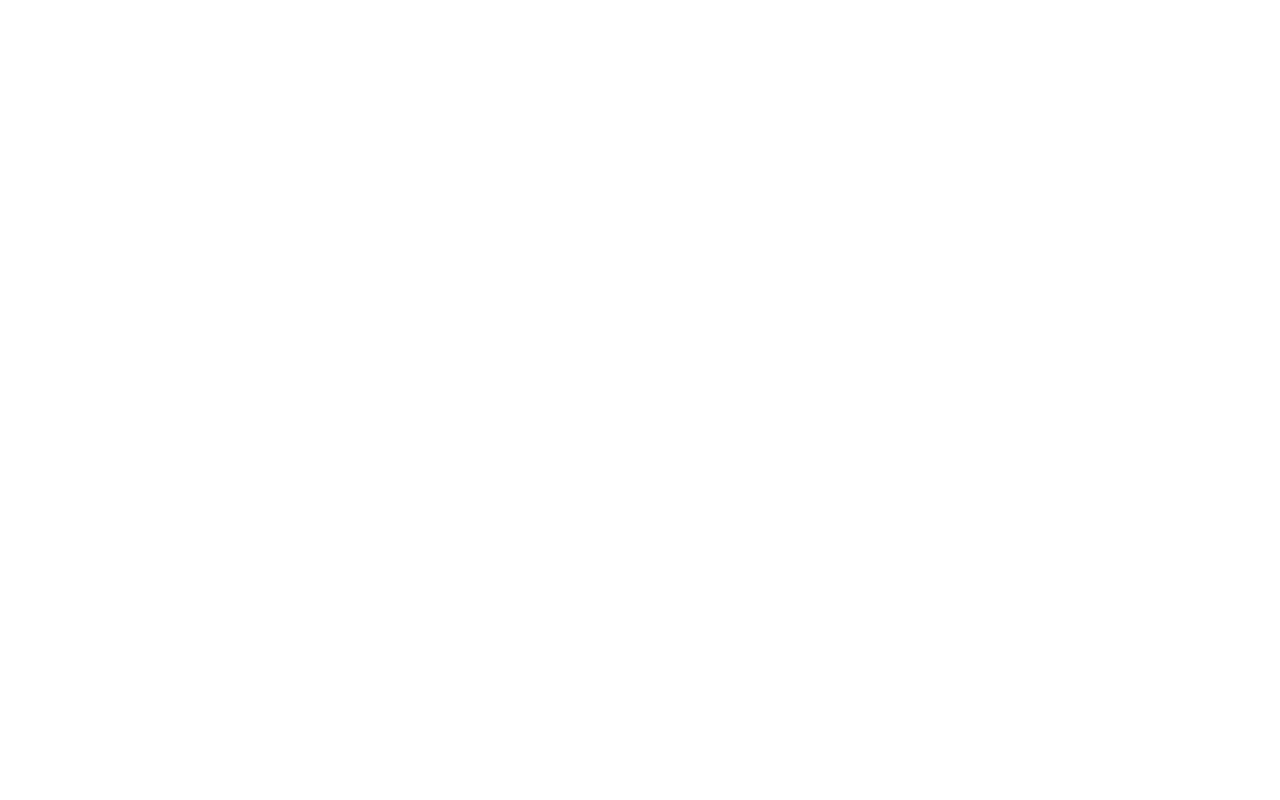
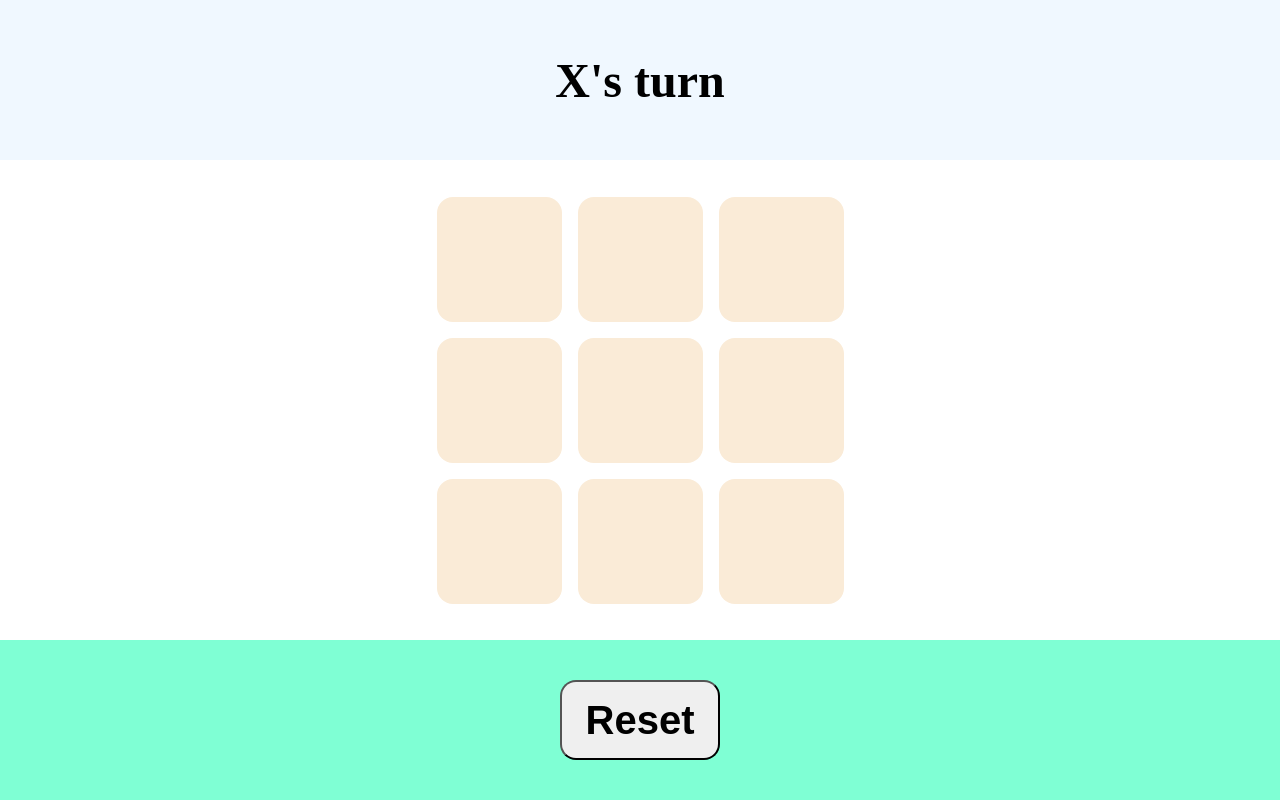
Before and after one commit to spirus-dev/tick-tac-toe, a plain HTML site: page index.html in a window 1280 px wide. Drawn offline with Linux system fonts and the light colour scheme.

Commit message:
Completed the tic tac toe game
Now the javascript is linked to the UI and now the game is playable. The next steps will be adding the AI to play the game and giving the feature to add the player names.

```diff
--- a/index.html
+++ b/index.html
@@ -9,6 +9,20 @@
     <link rel="stylesheet" href="style.css">
 </head>
 <body>
-
+    <div class="message">Sample message to be shown here</div>
+    <div class="board">
+        <div class="box" data-index="0"></div>
+        <div class="box" data-index="1"></div>
+        <div class="box" data-index="2"></div>
+        <div class="box" data-index="3"></div>
+        <div class="box" data-index="4"></div>
+        <div class="box" data-index="5"></div>
+        <div class="box" data-index="6"></div>
+        <div class="box" data-index="7"></div>
+        <div class="box" data-index="8"></div>
+    </div>
+    <div class="control">
+        <button id="reset">Reset</button>
+    </div>
 </body>
 </html>
--- a/script.js
+++ b/script.js
@@ -1,6 +1,6 @@
 const DisplayController = (function(){
     const renderMessage = function(message){
-        console.log(message);
+        messageBox.innerText=message
     }
 
     return{
@@ -12,7 +12,9 @@ const GameBoard = (function(){
     let gameBoard = ["","","","","","","","",""];
 
     const renderBoard = function(){
-        DisplayController.renderMessage(gameBoard);
+        for (let index = 0; index < gameBoard.length; index++) {
+            boxes[index].innerText=gameBoard[index];
+        }
     };
 
     const updateBoard = function(index,value){
@@ -28,7 +30,6 @@ const GameBoard = (function(){
 })();
 
 const Player = function(name,marker){
-    DisplayController.renderMessage(`Player created with name as ${name} and marker as ${marker}`)
     return {
         name,
         marker
@@ -43,10 +44,11 @@ const Game = (function(){
     const start= function(){
         DisplayController.renderMessage('Game started');
         players=[
-            Player('Saurabh','X'),
-            Player('Aditya','O')
+            Player('Player X','X'),
+            Player('Player O','O')
         ];
         currentPlayerIndex = 0;
+        DisplayController.renderMessage(`${players[currentPlayerIndex].marker}'s turn`)
         gameOver = false;
         GameBoard.renderBoard();
     }
@@ -65,14 +67,17 @@ const Game = (function(){
 
         if(checkForWin(GameBoard.gameBoard)){
             gameOver=true;
-            DisplayController.renderMessage(`${players[currentPlayerIndex].name} won the game!`);
+            DisplayController.renderMessage(`${players[currentPlayerIndex].marker} won the game!`);
+            return;
         }
         else if(checkForTie(GameBoard.gameBoard)){
             gameOver=true;
-            DisplayController.renderMessage('It\'s a tie');
+            DisplayController.renderMessage('It\'s a tie, please restart the game to play again');
+            return;
         }
 
         currentPlayerIndex= currentPlayerIndex === 0 ? 1 : 0;
+        DisplayController.renderMessage(`${players[currentPlayerIndex].marker}'s turn`)
     }
 
     const restart = function(){
@@ -130,3 +135,23 @@ function checkForTie(board){
         return false;
     }
 }
+
+const messageBox = document.querySelector('.message');
+const boxes=document.querySelectorAll('.box');
+boxes.forEach(element => {
+    element.addEventListener('click',handleClick)
+});
+
+function handleClick(event){
+    const index=Number(event.srcElement.dataset.index);
+    Game.handleTurn(index);
+}
+
+const reset=document.querySelector('#reset');
+reset.addEventListener('click',handleReset);
+
+function handleReset(event){
+    Game.restart();
+}
+
+Game.start();
--- a/style.css
+++ b/style.css
@@ -0,0 +1,61 @@
+*{
+    margin: 0;
+    padding: 0;
+    box-sizing: border-box;
+}
+
+.message{
+    background-color: aliceblue;
+    height: 20vh;
+    display: flex;
+    align-items: center;
+    justify-content: center;
+    font-size: 3rem;
+    font-weight: bold;
+}
+
+.board{
+    height: 60vh;
+    background-color: white;
+    display: grid;
+    grid-template-columns: repeat(3,125px);
+    grid-template-rows: repeat(3,125px);
+    gap: 1rem;
+    align-content: center;
+    justify-content: center;
+}
+
+.box{
+    background-color: antiquewhite;
+    border-radius: 1rem;
+    display: flex;
+    align-items: center;
+    justify-content: center;
+    font-size: 5rem;
+    font-weight: bold;
+}
+
+.box:hover{
+    background-color: orange;
+}
+
+.control{
+    height: 20vh;
+    background-color: aquamarine;
+    display: flex;
+    justify-content: center;
+    align-items: center;
+}
+
+#reset{
+    height: 5rem;
+    width: 10rem;
+    font-size: 2.5rem;
+    border-radius: 1rem;
+    font-weight: bold;
+    transition: all 0.1s ease-in;
+}
+
+#reset:active{
+    transform: translateY(5px);
+}
```
